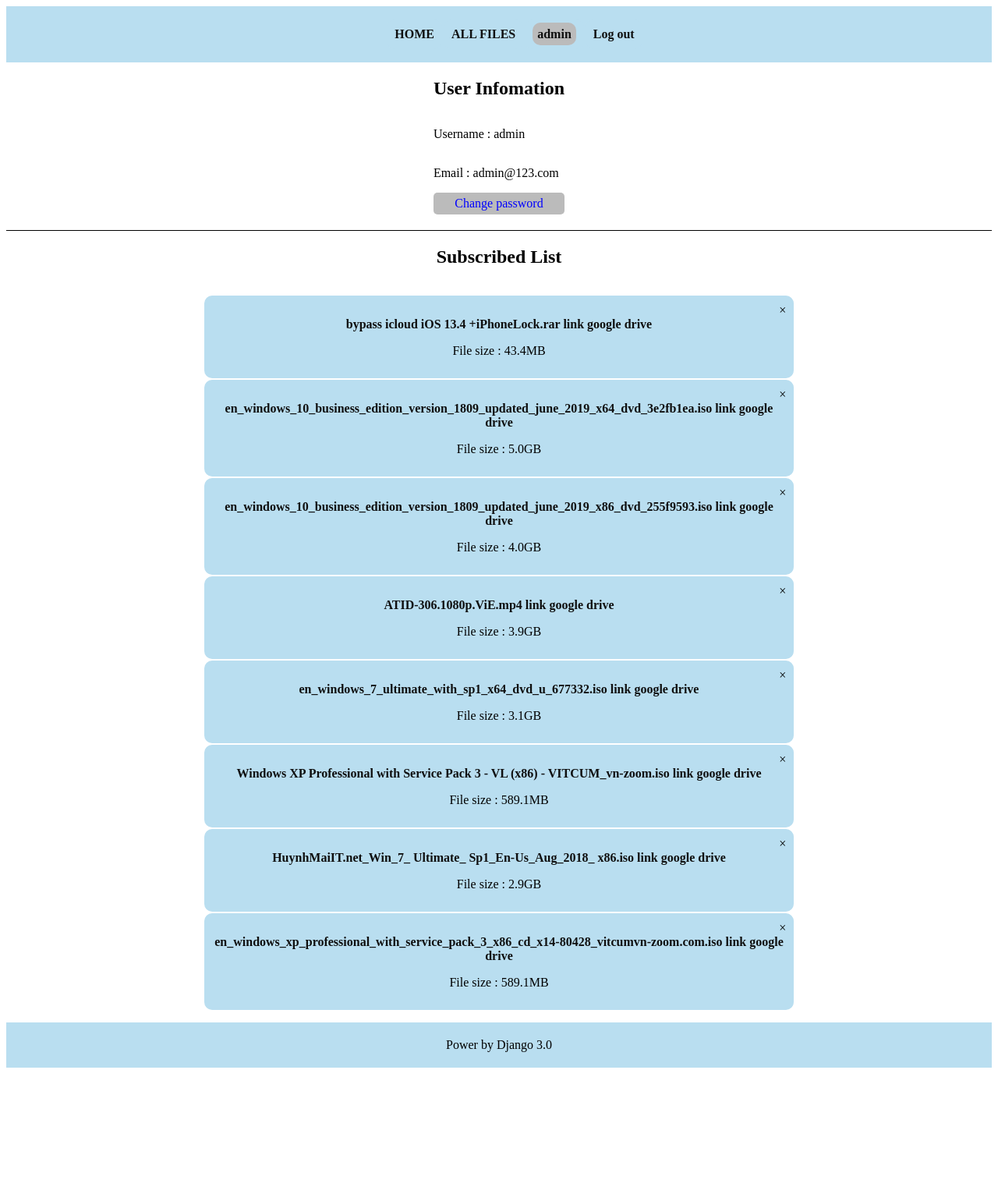
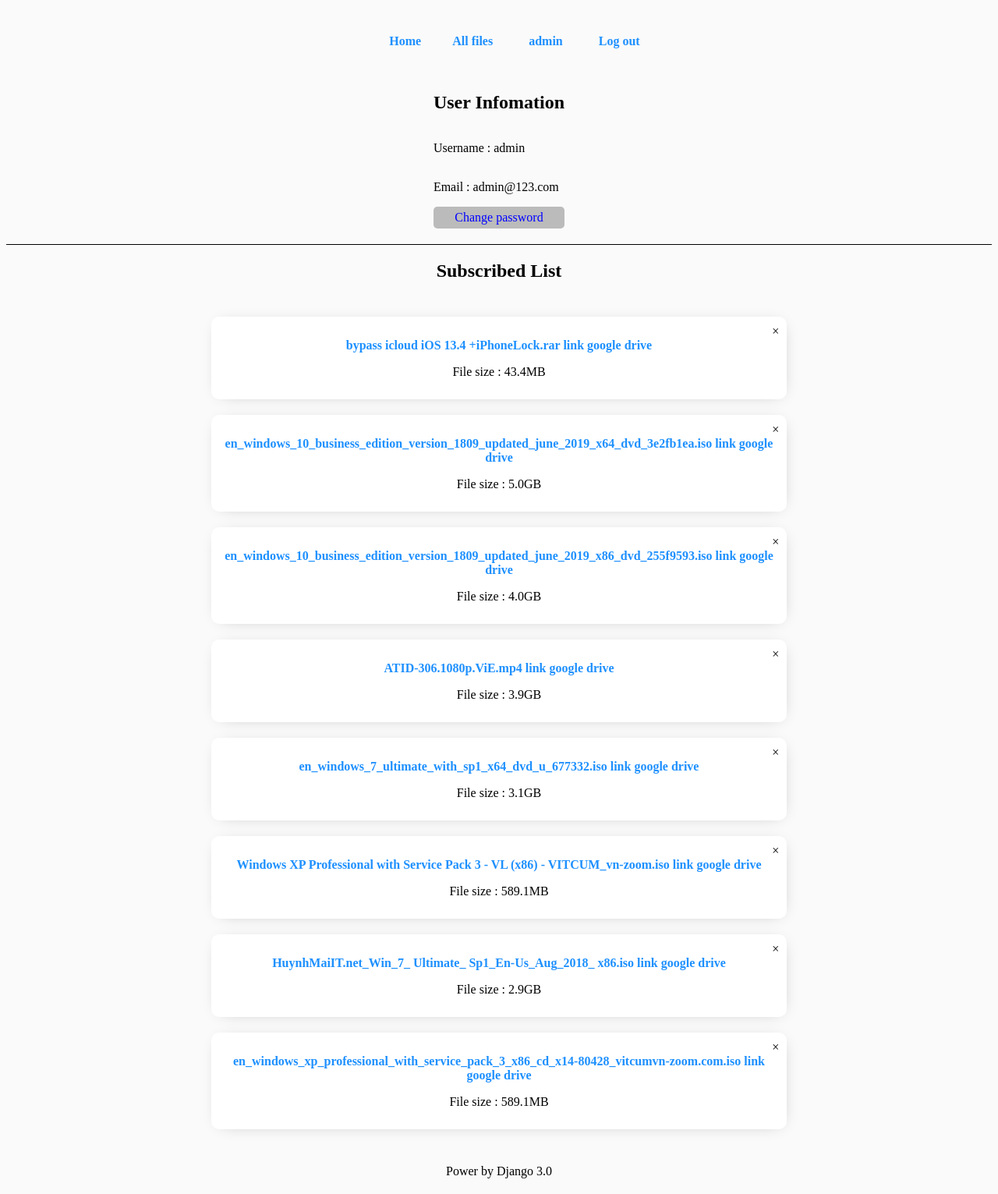
Before and after one commit to chickie8x/RestAPIGdrive, a Django app: page /sublist/ in a window 1280 px wide. Shown: the whole page at 78% size. Before the commit the page ends 1369 px from the top, so only its background shows below. Run offline with Django 3.2, Linux system fonts and the light colour scheme; a user stored in the database is signed in; data comes from the database, SQL or seed files in the repository; both versions use the stored data as it was after the commit.

Commit message:
remove pydrive lib

```diff
--- a/GetLink/forms.py
+++ b/GetLink/forms.py
@@ -17,5 +17,5 @@ class SignUpForm(UserCreationForm):
 
 
 class LoginForm(forms.Form):
-    username = forms.CharField(max_length=20)
-    password = forms.CharField(max_length=20, widget=forms.PasswordInput)
+    username = forms.CharField(max_length=20, widget=forms.TextInput(attrs={'id': 'username'}))
+    password = forms.CharField(max_length=20, widget=forms.PasswordInput(attrs={'id': 'password'}))
--- a/GetLink/static/GetLink/app.js
+++ b/GetLink/static/GetLink/app.js
@@ -46,7 +46,7 @@ $(document).ready(function () {
         var pw2 = document.getElementById('newpw2');
         if (pw1.value != pw2.value) {
             pw2.style.border = "solid 1px red";
-            alert('passwords does not match , pls check again !')
+            $(".message").text("Password does not match , please try again");
         } else {
             var pw = /^[A-Za-z]\w{7,14}$/;
             if (pw1.value.match(pw)) {
@@ -62,6 +62,8 @@ $(document).ready(function () {
                         window.location.replace('/accounts/login/');
                     }
                 })
+            } else {
+                $(".message").text("Invalid password formation")
             }
         }
     })
--- a/GetLink/static/GetLink/style.css
+++ b/GetLink/static/GetLink/style.css
@@ -1,4 +1,10 @@
 @import url(https://fonts.googleapis.com/css?family=Open+Sans);
+
+
+body {
+    background-color: #fafafa;
+}
+
 
 div.container {
     display: flex;
@@ -11,7 +17,6 @@ div.container {
 
 
 div.navbar {
-    background-color: #b9def0;
     display: flex;
     justify-content: center;
 }
@@ -23,17 +28,41 @@ ul.nav {
 }
 
 li.row-item {
-    margin-left: 20px;
-    margin-right: 20px;
+    padding: 10px;
+    margin: 10px;
+    text-decoration: none;
+    justify-content: center;
+    text-align: center;
+    background-color: white;
+    border-radius: 10px;
+    box-shadow: 2px 2px 21px -11px rgba(0, 0, 0, 0.33);
+}
+
+li.row-item-nav {
+    padding: 10px;
+    margin: 10px;
     text-decoration: none;
     justify-content: center;
     text-align: center;
 }
 
+li.row-item-nav:hover {
+    background-color: #b9def0;
+    border-radius: 10px;
+    transition-duration: 0.8s;
+}
+
+li.row-item-nav:active {
+    background-color: #b9def0;
+    border-radius: 10px;
+    transition-duration: 0.8s;
+}
+
 a.row-item-link {
     text-decoration: none;
-    color: #0f0f0f;
+    color: dodgerblue;
     font-weight: bold;
+    word-wrap: break-word;
 }
 
 div.content {
@@ -44,7 +73,6 @@ div.content {
 
 div.footer {
     display: flex;
-    background-color: #b9def0;
     justify-content: center;
 }
 
@@ -87,12 +115,6 @@ a.download-btn:hover {
     transition-duration: 0.5s;
 }
 
-li.row-item {
-    margin: 1px;
-    background-color: #b9def0;
-    padding: 10px;
-    border-radius: 10px;
-}
 
 a.add-list-btn {
     background-color: #5cb85c;
@@ -316,9 +365,83 @@ div.btn-area {
     justify-content: center;
 }
 
+@media only screen and (max-width: 1000px) {
+    form.iForm {
+        width: 100%;
+        margin: auto;
+    }
+
+    input.mainform {
+        width: 80%;
+    }
+
+    input.fsSubmitButton {
+
+    }
+
+    a.row-item-link {
+        font-size: 4vw;
+    }
+
+    div.btn-area {
+        flex-direction: column;
+    }
+
+    ul.list-item {
+        width: 100%;
+    }
+
+    p#username {
+        font-size: 4vw;
+    }
+
+    p#email {
+        font-size: 4vw;
+    }
+
+    a.btn-primary {
+        font-size: 4vw;
+    }
+
+    div.pop-content {
+        width: 90%;
+    }
+
+    input#newpw1 {
+        height: 50px;
+    }
+
+    input#newpw2 {
+        height: 50px;
+    }
+
+    label.label {
+        font-size: 4vw;
+    }
+}
+
 #user-link {
-    background-color: #bbbbbb;
     padding: 6px;
-    border-radius: 10px;
     flex-wrap: wrap;
 }
+
+h3.item-title {
+    color: dodgerblue;
+    word-wrap: break-word;
+}
+
+input#username {
+    margin: 10px;
+    width: 80%;
+    padding: 10px;
+    border: solid #bbbbbb 1px;
+    border-radius: 5px;
+}
+
+input#password {
+    margin: 10px;
+    width: 80%;
+    padding: 10px;
+    border: solid #bbbbbb 1px;
+    border-radius: 5px;
+}
--- a/client_secrets.json
+++ /dev/null
@@ -1 +0,0 @@
-{"installed":{"client_id":"34342844499-jc2hav3dodunvm9sf3rtc00ou7pf62rm.apps.googleusercontent.com","project_id":"quickstart-1583166554388","auth_uri":"https://accounts.google.com/o/oauth2/auth","token_uri":"https://oauth2.googleapis.com/token","auth_provider_x509_cert_url":"https://www.googleapis.com/oauth2/v1/certs","client_secret":"0R2eHX1MVMyF8VdRFQgvtYba","redirect_uris":["urn:ietf:wg:oauth:2.0:oob","http://localhost"]}}
--- a/credentials.txt
+++ /dev/null
@@ -1 +0,0 @@
-{"access_token": "ya29.a0AfH6SMAJ9WfuxPL5yU6eZ9y6TwJxpkxseaqiQXo0_6qGB6-HgrbaV4Qd2MC8mDAi3U6fvTBu2I0HXrPtpkmndwts0iQLfoJACzNs6ovFpZFIVeQzb-COhQYtEbm0pxVVSuPSupdsg1QmdAdkYkRBHWq57e9ghqsOX3Fd1w", "client_id": "34342844499-jc2hav3dodunvm9sf3rtc00ou7pf62rm.apps.googleusercontent.com", "client_secret": "0R2eHX1MVMyF8VdRFQgvtYba", "refresh_token": "1//0eK73Q8fGa3MMCgYIARAAGA4SNwF-L9Ir5Lgc1R1H-XPq2j0YfyzUU99kk6CRe4vw68wZpyX6Pz1zzmDQTXazI9pV38Xy6O5nSDI", "token_expiry": "2020-09-06T11:03:07Z", "token_uri": "https://oauth2.googleapis.com/token", "user_agent": null, "revoke_uri": "https://oauth2.googleapis.com/revoke", "id_token": null, "id_token_jwt": null, "token_response": {"access_token": "ya29.a0AfH6SMAJ9WfuxPL5yU6eZ9y6TwJxpkxseaqiQXo0_6qGB6-HgrbaV4Qd2MC8mDAi3U6fvTBu2I0HXrPtpkmndwts0iQLfoJACzNs6ovFpZFIVeQzb-COhQYtEbm0pxVVSuPSupdsg1QmdAdkYkRBHWq57e9ghqsOX3Fd1w", "expires_in": 3599, "scope": "https://www.googleapis.com/auth/drive", "token_type": "Bearer"}, "scopes": ["https://www.googleapis.com/auth/drive"], "token_info_uri": "https://oauth2.googleapis.com/tokeninfo", "invalid": false, "_class": "OAuth2Credentials", "_module": "oauth2client.client"}
--- a/getlinks.py
+++ b/getlinks.py
@@ -12,7 +12,7 @@ from google_auth_oauthlib.flow import InstalledAppFlow
 
 SCOPES = ['https://www.googleapis.com/auth/drive']
 DES_PATH = os.getcwd() + "/"
-folderId ='1Aj4-D82_EqtJFz92Z3ynZcHkXG2wBm9h'
+folderId = '1Q3uFy2KDXXDZ0nhIwsE9_o4v6XCil4mk'
 
 def get_Gdrive_folder_id(drive, driveService, name, parent="root"):  # return ID of folder, create it if missing
     body = {'title': name,
--- a/requirements.txt
+++ b/requirements.txt
@@ -1,4 +1,3 @@
-googleapiclient
 asgiref==3.2.7
 cachetools==4.1.0
 certifi==2020.4.5.1
--- a/templates/GetLink/getbyid.html
+++ b/templates/GetLink/getbyid.html
@@ -1,6 +1,7 @@
 {% extends 'base.html' %}
 
 {% block content %}
+    <ul class="list-item">
         <li class="row-item">
             <h3> {{ fileName }} </h3>
             <p class="file-size">{{ fileSize }}</p>
@@ -8,4 +9,6 @@
             <p>views : {{ views }}</p>
             <input class="share-link" type="text" value="127.0.0.1/{{ originalID }}" size="45" readonly>
         </li>
+    </ul>
+
 {% endblock %}
--- a/templates/GetLink/index.html
+++ b/templates/GetLink/index.html
@@ -17,6 +17,6 @@
     <form action="" method="post" class="iForm">
         {% csrf_token %}
         {{ form }}
-        <input class="fsSubmitButton" type="submit" value="Submit">
+        {#        <input class="fsSubmitButton" type="submit" value="Submit">#}
     </form>
 {% endblock %}
--- a/templates/GetLink/sublist.html
+++ b/templates/GetLink/sublist.html
@@ -3,9 +3,9 @@
 
 {% block content %}
     <div class="user-area">
-        <h2>User Infomation</h2>
-        <p>Username : {{ user.username }}</p>
-        <p>Email : {{ user.email }}</p>
+        <h2 id="user-infomation">User Infomation</h2>
+        <p id="username">Username : {{ user.username }}</p>
+        <p id="email">Email : {{ user.email }}</p>
         <a class="btn-primary" id="btn1">Change password</a>
     </div>
 
@@ -17,10 +17,11 @@
         <div class="pop-content">
             <span class="close">&times;</span>
             <h2>Change your password</h2>
-            <label for="newpw1"> new password</label>
+            <label for="newpw1" class="label"> New password</label>
             <input class="newpw" id="newpw1" type="password"></input>
-            <label for="newpw2"> confirm new password</label>
+            <label for="newpw2" class="label"> Confirm new password</label>
             <input class="newpw" id="newpw2" type="password"></input>
+            <p class="message"></p>
             <input class="savepw" type="submit" value="Save">
         </div>
     </div>
--- a/templates/base.html
+++ b/templates/base.html
@@ -8,15 +8,15 @@
 <div class="container">
     <div class="navbar">
         <ul class="nav">
-            <li class="row-item"><a href="{% url 'index' %}" class="row-item-link">HOME</a></li>
-            <li class="row-item"><a href="{% url 'explorer' %} " class="row-item-link">ALL FILES</a></li>
+            <li class="row-item-nav"><a href="{% url 'index' %}" class="row-item-link">Home</a></li>
+            <li class="row-item-nav"><a href="{% url 'explorer' %} " class="row-item-link">All files</a></li>
             {% if user.is_authenticated %}
-                <li class="row-item"><a class="row-item-link" id="user-link"
-                                        href={% url 'sublist' %}>{{ user.username }}</a></li>
-                <li class="row-item"><a class="row-item-link" href="{% url 'logout' %}"> Log out</a></li>
+                <li class="row-item-nav"><a class="row-item-link" id="user-link"
+                                            href={% url 'sublist' %}>{{ user.username }}</a></li>
+                <li class="row-item-nav"><a class="row-item-link" href="{% url 'logout' %}"> Log out</a></li>
             {% else %}
-                <li class="row-item"><a class="row-item-link" href="{% url 'login' %}">LOGIN</a></li>
-                <li class="row-item"><a class="row-item-link" href="{% url 'register' %}"> SIGNUP</a></li>
+                <li class="row-item-nav"><a class="row-item-link" href="{% url 'login' %}">Login</a></li>
+                <li class="row-item-nav"><a class="row-item-link" href="{% url 'register' %}"> SignUp</a></li>
             {% endif %}
             </li>
         </ul>
```
Also changed, not shown: other parts of GetLink/static/GetLink/style.css (+33 -6 lines), credentials.json (+14 -1 lines), templates/GetLink/explorer.html (+3 -4 lines), templates/GetLink/login.html (+12 -6 lines), db.sqlite3, 1 other file. Lines whose indentation alone changed are shown as unchanged.
